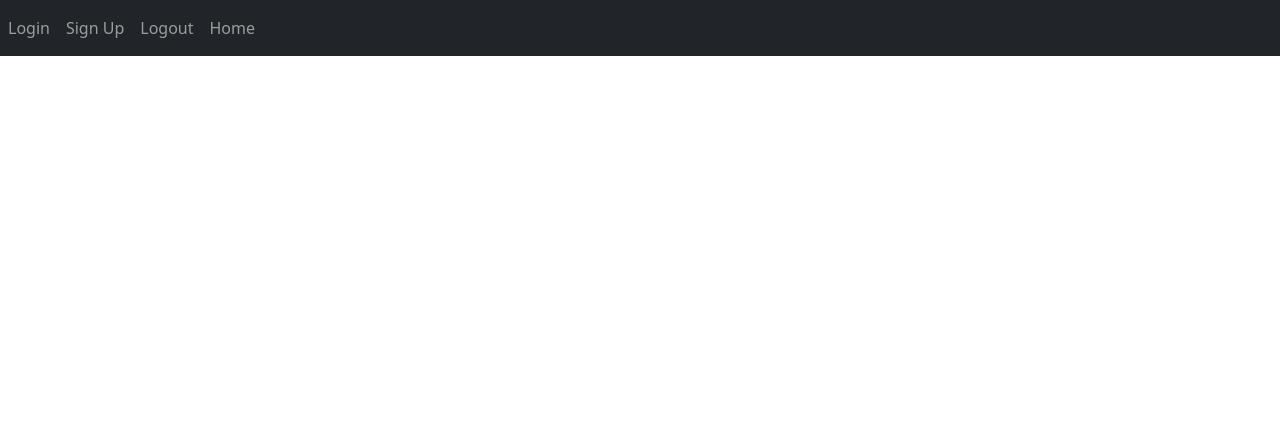
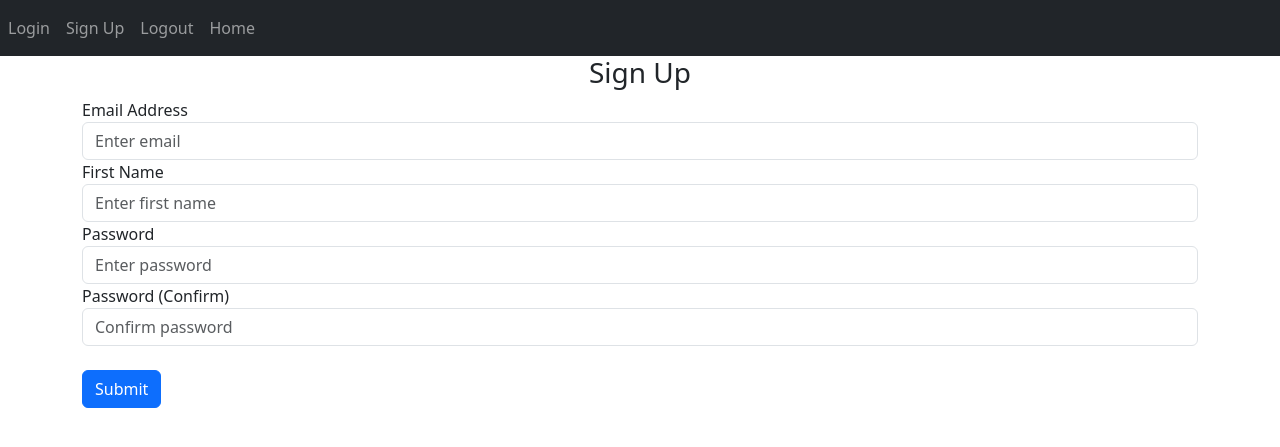
Before and after one commit to huseyinkaplann/Notes-App, a Flask app: page /sign-up in a window 1280 px wide. Shown: the top 447 px of the page. Run offline with Flask 3, Linux system fonts and the light colour scheme; some libraries are stand-ins or nearby versions.

Commit message:
Update sign_up.html

```diff
--- a/website/templates/sign_up.html
+++ b/website/templates/sign_up.html
@@ -1,6 +1,30 @@
 {% extends 'base.html' %}
+
 {% block title %}Sign Up{% endblock %}
 
 {% block content %}
+  <form method="post">
+    <h3 align="center">Sign Up</h3>
+    <div class="form-group">
+      <label for="email">Email Address</label>
+      <input type="email" class="form-control" id="email" name="email" placeholder="Enter email">
+    </div>
 
+    <div class="form-group">
+      <label for="firstName">First Name</label>
+      <input type="text" class="form-control" id="firstName" name="firstName" placeholder="Enter first name">
+    </div>
+
+    <div class="form-group">
+      <label for="password1">Password</label>
+      <input type="password" class="form-control" id="password1" name="password1" placeholder="Enter password">
+    </div>
+
+    <div class="form-group">
+      <label for="password2">Password (Confirm)</label>
+      <input type="password" class="form-control" id="password2" name="password2" placeholder="Confirm password">
+    </div>
+    <br/>
+    <button type="submit" class="btn btn-primary">Submit</button>
+  </form>
 {% endblock %}
```
